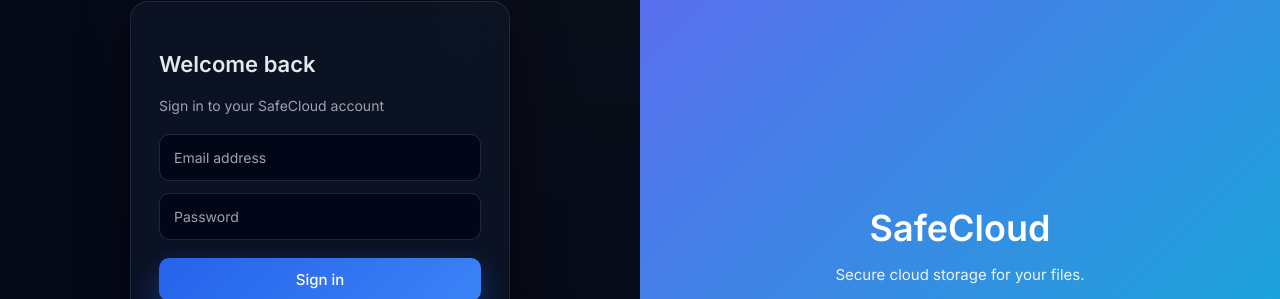
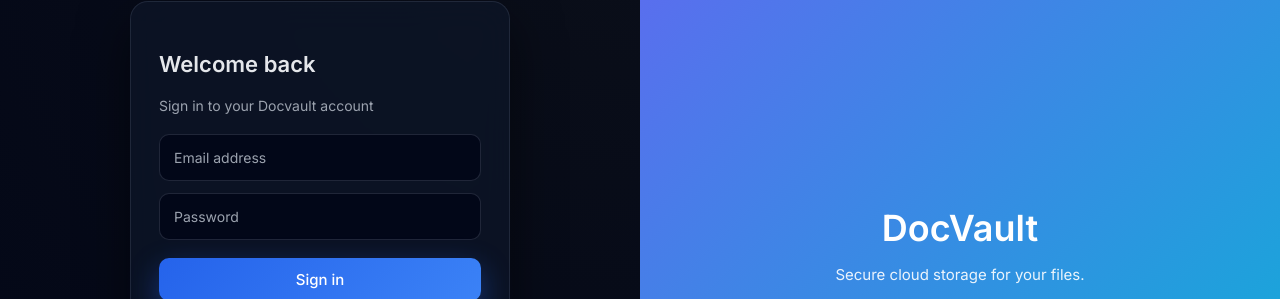
Before and after one commit to Shreyansh927/DocVault, a React (Vite) app in the folder client/: page /login in a window 1280 px wide. Shown: the part 157-456 px from the top of the page. Built offline with nearby package versions, Linux system fonts and the light colour scheme; no server answers.

Commit message:
fix google oauth bug

```diff
--- a/client/src/pages/login/login.jsx
+++ b/client/src/pages/login/login.jsx
@@ -87,7 +87,7 @@
       <div className="login-left">
         <div className="login-card">
           <h2>Welcome back</h2>
-          <p>Sign in to your SafeCloud account</p>
+          <p>Sign in to your Docvault account</p>
 
           <form onSubmit={submit} className="login-form">
             <input
@@ -146,7 +146,7 @@
 
       <div className="login-right">
         <div className="login-brand">
-          <h1>SafeCloud</h1>
+          <h1>DocVault</h1>
           <p>Secure cloud storage for your files.</p>
         </div>
       </div>
--- a/client/src/pages/signup/signup.jsx
+++ b/client/src/pages/signup/signup.jsx
@@ -28,7 +28,7 @@
     setLoading(true);
 
     try {
-      const res = await axios.post(
+      await axios.post(
         `${API_BASE_URL}/api/auth/signup`,
         {
           name: form.name,
@@ -56,7 +56,7 @@
           <h2>Create your account</h2>
           <p>
             Securely store, manage, and access your files anywhere with
-            SafeCloud.
+            DocVault.
           </p>
         </div>
       </div>
@@ -64,7 +64,7 @@
       <div className="signup-right">
         <div className="card">
           <h2>Sign up</h2>
-          <p>Create your SafeCloud account</p>
+          <p>Create your DocVault account</p>
 
           <form onSubmit={submit} style={{ display: "grid", gap: 12 }}>
             <input
```
Also changed, not shown: client/src/pages/home/home.jsx (+0 -7 lines), 1 other file (tests, documents, lock files or other folders).
